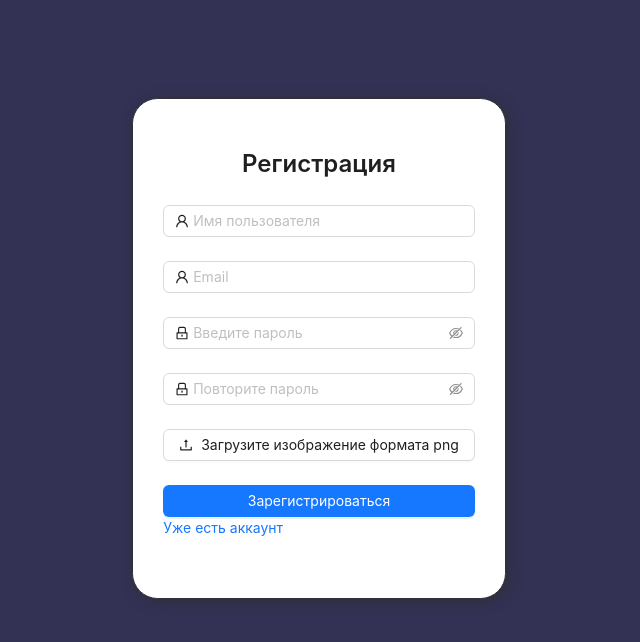
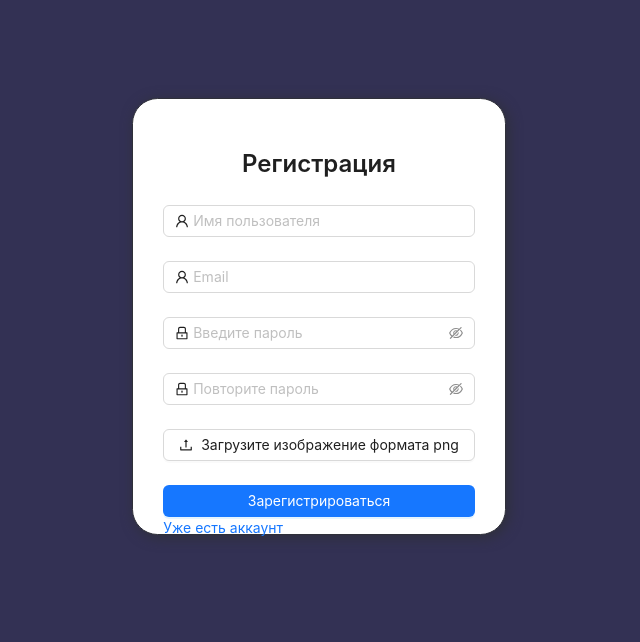
Before and after one commit to VladFomin17/jnews-app, a React (Vite) app: page /sign-up in a window 1280 px wide. Shown: the top 642 px of the page, without its empty margins (321-961 px from the left). Built offline with nearby package versions, Linux system fonts and the light colour scheme.

Commit message:
fix form size

```diff
--- a/src/modules/SingUpForm/components/SignUpForm.module.css
+++ b/src/modules/SingUpForm/components/SignUpForm.module.css
@@ -5,7 +5,7 @@
     border: 1px solid #2f3039;
     border-radius: 2vw;
     width: 25vw;
-    height: 35vw;
+    height: 30vw;
     align-items: center;
     gap: 1vw;
     box-shadow: 0.2vw 0.2vw 1vw #2f3039;
```
